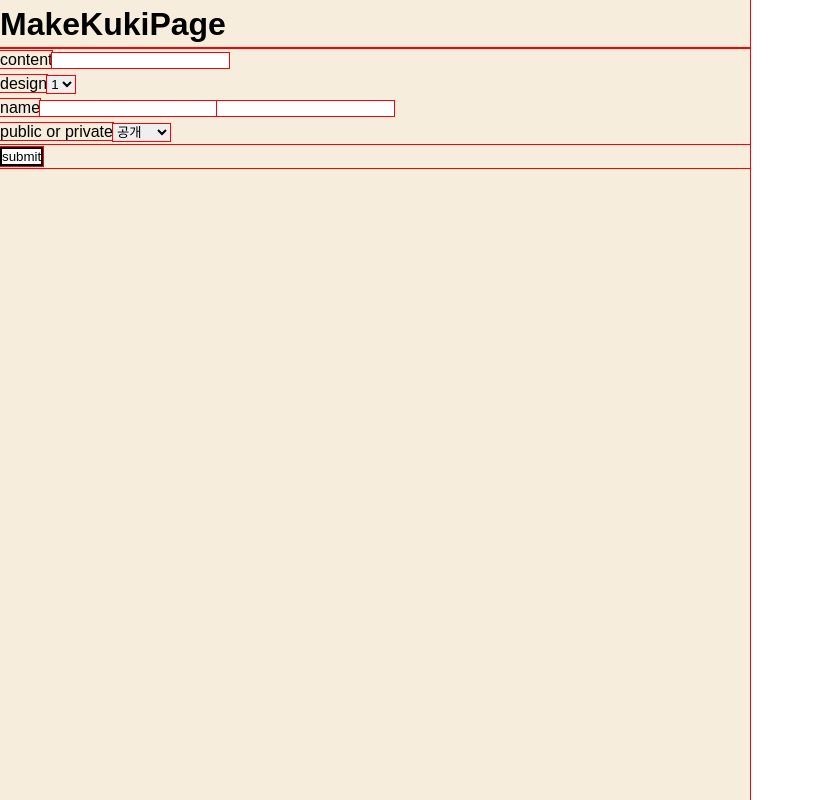
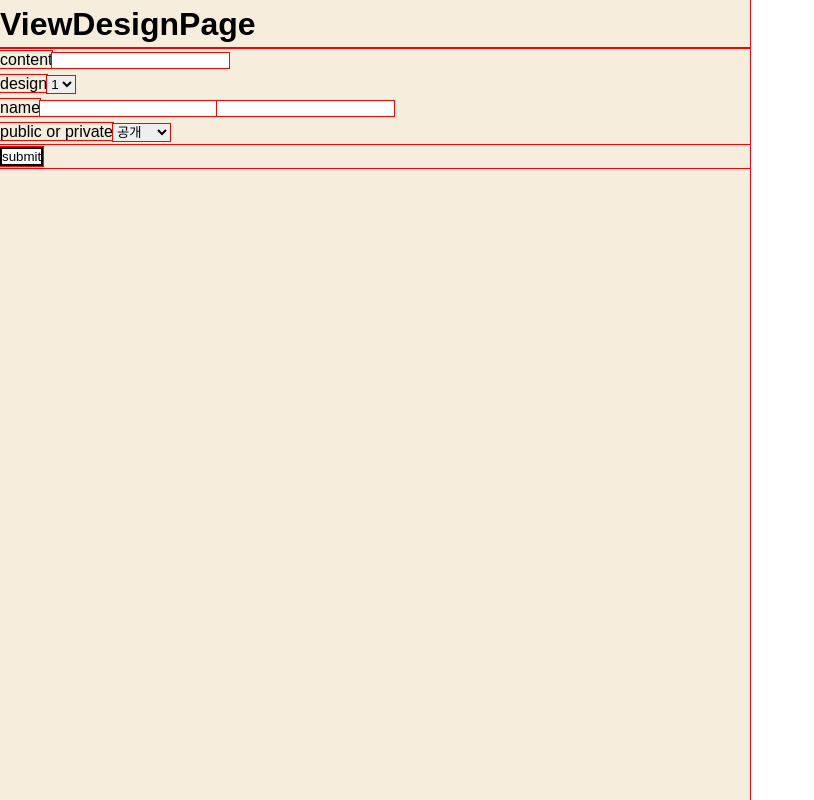
Before and after one commit to devBuzz142/numanku-fe, a React (Create React App) app: page /view/design in a window 1280 px wide. Shown: the top 800 px of the page, without its empty margins (0-814 px from the left). Built offline with nearby package versions, Linux system fonts and the light colour scheme; no server answers; a web font is replaced by a local one.

Commit message:
ViewDesignPage 이름 돌려놓기

```diff
--- a/src/pages/ViewDesignPage/ViewDesignPage.jsx
+++ b/src/pages/ViewDesignPage/ViewDesignPage.jsx
@@ -38,7 +38,7 @@ const ViewDesignPage = () => {
 
   return (
     <Container>
-      <h1>MakeKukiPage</h1>
+      <h1>ViewDesignPage</h1>
       <form>
         <label htmlFor="content">content</label>
         <input type="text" id="content" onChange={handleKukiChange} />
```
